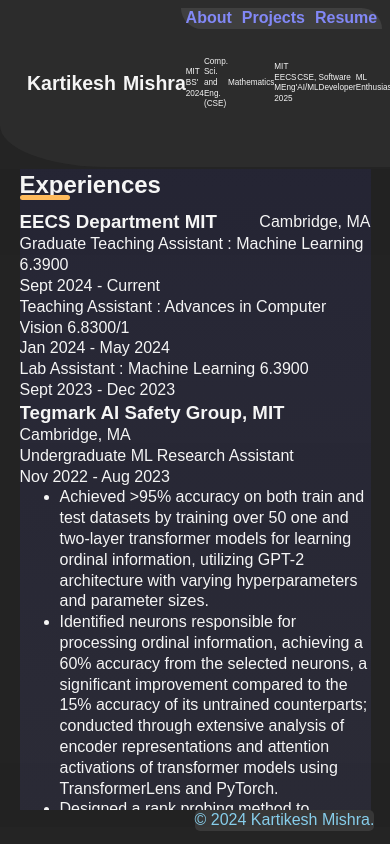
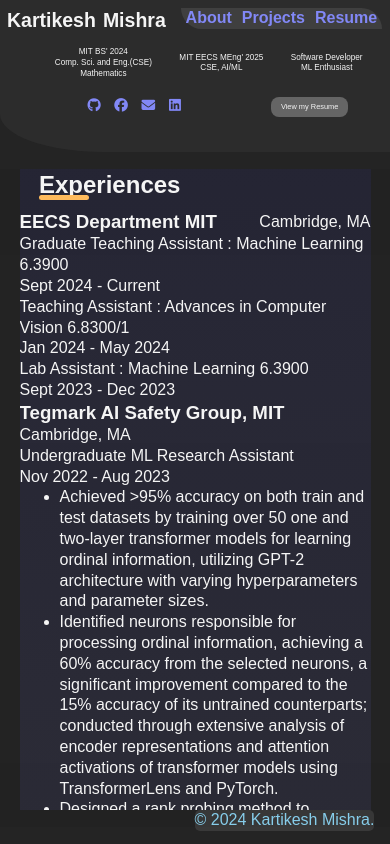
Before and after one commit to mk314k/mk314k.github.io, a React (Vite) app: page /resume in a window 390 px wide. Built offline with nearby package versions, Linux system fonts and the light colour scheme.

Commit message:
making responsive css

```diff
--- a/src/App.tsx
+++ b/src/App.tsx
@@ -26,7 +26,7 @@
     <>
       <div className="container flex-vertical">
           <h2 className="section-title">About me</h2>
-          <div className='flex-horizontal'>
+          <div className='flex-horizontal about-wrapper'>
             <div className='about'>
               <p className="about-para">
                 {About.main}
--- a/src/components/portfolio/Portfolio.tsx
+++ b/src/components/portfolio/Portfolio.tsx
@@ -3,7 +3,7 @@
 import './portfolio.css';
 // import { FaGithub } from 'react-icons/fa';
 
-const categories = ["All", "AI-ML", "WebApp", "Game", "Others"];
+const categories = ["All", "AI-ML", "WebApp", "Game", "Library", "Others"];
 
 const Portfolio: React.FC<{ username: string }> = ({ username }) => {
   const [repositories, setRepositories] = useState<Repository[]>([]);
@@ -89,10 +89,21 @@
                   ))}
               </div>
               <div>
-                {(repo.topics.includes("webapp") || repo.topics.includes("game")) && (
-                  <a href={repo.homepage} target="_blank" rel="noopener noreferrer" className="extra-button">
-                    Visit Web
-                  </a>
+                {(repo.topics.includes("webapp") ||
+                  repo.topics.includes("game") ||
+                  repo.topics.includes("library")) && (
+                    <a
+                      href={repo.homepage}
+                      target="_blank"
+                      rel="noopener noreferrer"
+                      className="extra-button"
+                    >
+                      {repo.topics.includes("webapp")
+                        ? "Visit App"
+                        : repo.topics.includes("game")
+                        ? "Play Game"
+                        : "Explore Library"}
+                    </a>
                 )}
               </div>
             </div>
--- a/src/components/sidebar.tsx
+++ b/src/components/sidebar.tsx
@@ -13,14 +13,14 @@
             <br />
             {profile.sidebar.map((descrip_group, ix)=>{
                 return (
-                    <>
+                    <div className="flex-vertical">
                         {descrip_group.map((descrip, iy)=>{
                             return (
                                 <p key={`${ix}${iy}`} className="subtitle">{descrip}</p>
                             );
                         })}
-                        <br />
-                    </>
+                        <span className="br"></span>
+                    </div>
                 );
             })}
             <SocialIcon />
--- a/src/content/about.ts
+++ b/src/content/about.ts
@@ -1,5 +1,5 @@
 export const About = {
-    main: `Hi! I’m Kartikesh, an MEng student in MIT’s EECS Department specializing in AI and Machine Learning. My current research focuses on inverse imaging problems,
+    main: `Hi! I’m Kartikesh, an MEng student in MIT’s EECS Department specializing in AI and Machine Learning. My current research focuses on inverse problem in imaging applications,
             where I combine plug-and-play solvers, CNN-based denoisers, and reinforcement learning techniques. I’m especially interested in meta-learning and interpretability
             for vision and language models, aiming to understand patterns that support highly generalized learning. My academic interests also include analysis, probability,
             software design, and philosophy.`,
--- a/src/theme/dark_personal.css
+++ b/src/theme/dark_personal.css
@@ -20,6 +20,9 @@
     flex-direction: column;
     justify-content: center;
     align-items: center;
+  }
+  .br{
+    height: 3vh;
   }
 
 /* Some Design Choices on colors, anchor and button */
@@ -228,16 +231,46 @@
     .sidebar {
       top: 0;
       width: 100vw;
-      height: min(150px, 15vh);
+      height: min(100px, 10vh);
       border-radius: 0% 0% 0% 25%;
       flex-direction: row;
+      flex-wrap: wrap;
       justify-content: space-evenly;
       z-index: 1;
+      padding: 25px;
+      padding-left: 0;
+      padding-top: min(50px, 5vh);
+    }
+    .br{
+      display: none;
     }
     .fullname{
       flex-direction: row;
+      position: fixed;
+      top: 1vh;
+      left: 0;
     }
     .name{
       margin-left: 7px;
     }
+    .social-icons{
+      margin-left: 10vw;
+    }
+
+
+    .section-title{
+      margin-left: var(--m-left);
+    }
+    .about-wrapper{
+      flex-direction: column;
+    }
+    .about{
+      width: 90vw;
+    }
+    .writing{
+      width: 100vw;
+    }
+    .categories{
+      flex-wrap: wrap;
+    }
   }
```
